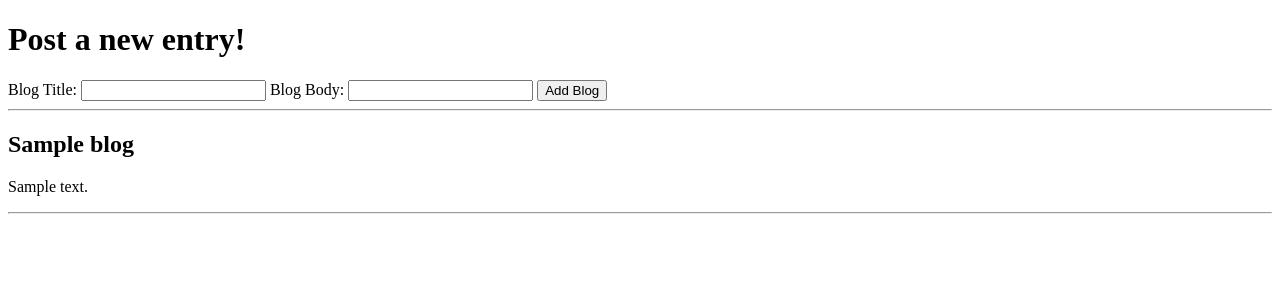
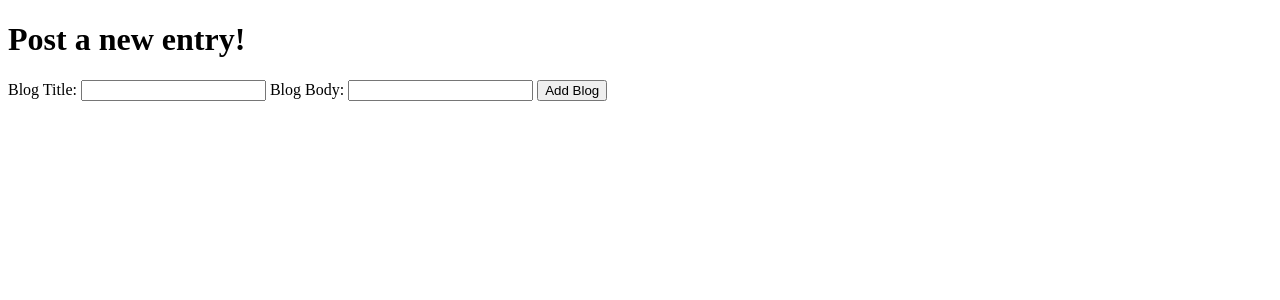
Before and after one commit to ConstanceKohner/blogz, a Flask app: template templates/blogwriter.html in a window 1280 px wide. Shown: the part 26-326 px from the top of the page. Run offline with Flask 2, Linux system fonts and the light colour scheme; the template is opened without the code that fills it: most values are stand-ins (such as "Sample title", 1, 10 or a date in 2020); data that the repository does not hold is empty.

Commit message:
C:/Program Files/Git/newpost exclusively for making new posts, redirects to /blog when done

```diff
--- a/main.py
+++ b/main.py
@@ -38,6 +38,7 @@ def blogwriter():
         new_blog = Blog(blog_name, blog_content)
         db.session.add(new_blog)
         db.session.commit()
+        return redirect("/blog")
 
     blogs = Blog.query.filter_by(deleted=False).all()
     return render_template('blogwriter.html', blogs=blogs)
--- a/templates/blogwriter.html
+++ b/templates/blogwriter.html
@@ -12,19 +12,4 @@
         <input type="submit" value='Add Blog' />
     </form>
 
-    <hr />
-
-{% if blogs|length == 0 %}
-    <p>No posts yet</p>
-    {% else %}
-
-            {% for blog in blogs %}
-            <h2>{{blog. title}}</h2>
-            <p>{{blog.body}}</p>
-            {% endfor %}
-
-{% endif %}
-
-    <hr />
-
 {% endblock %}
```
